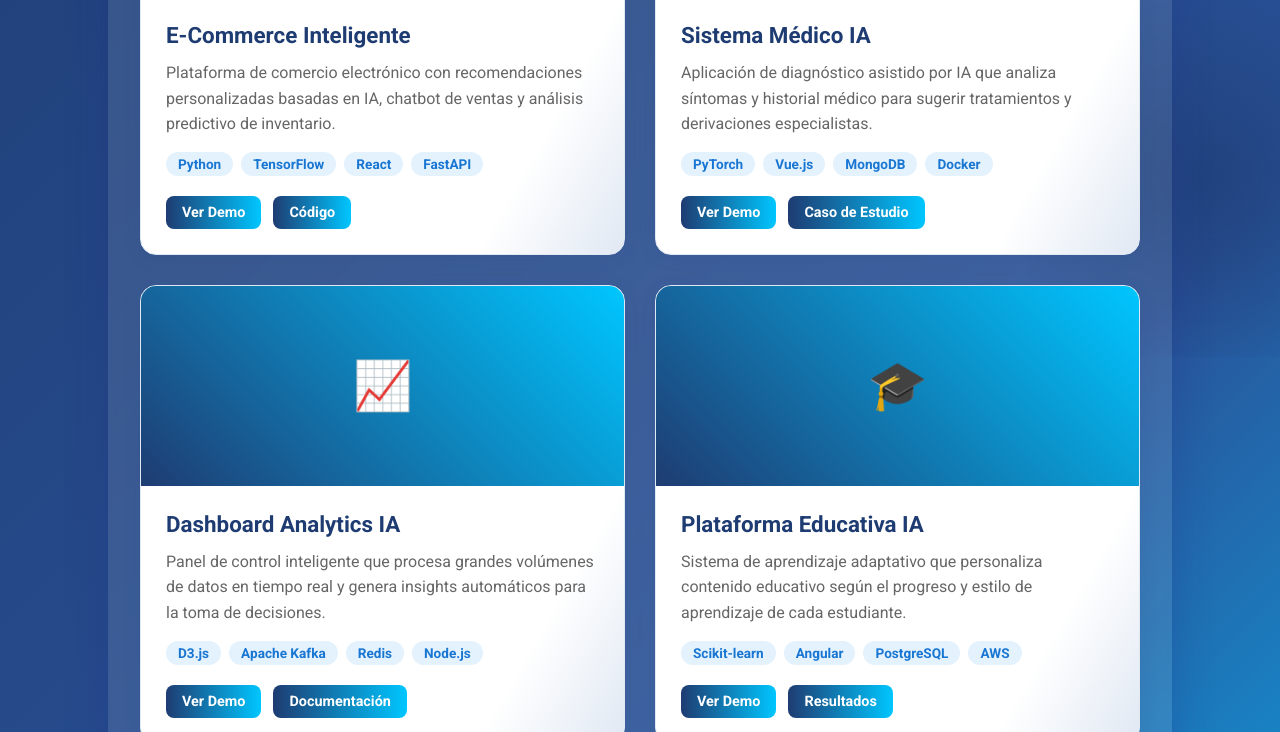
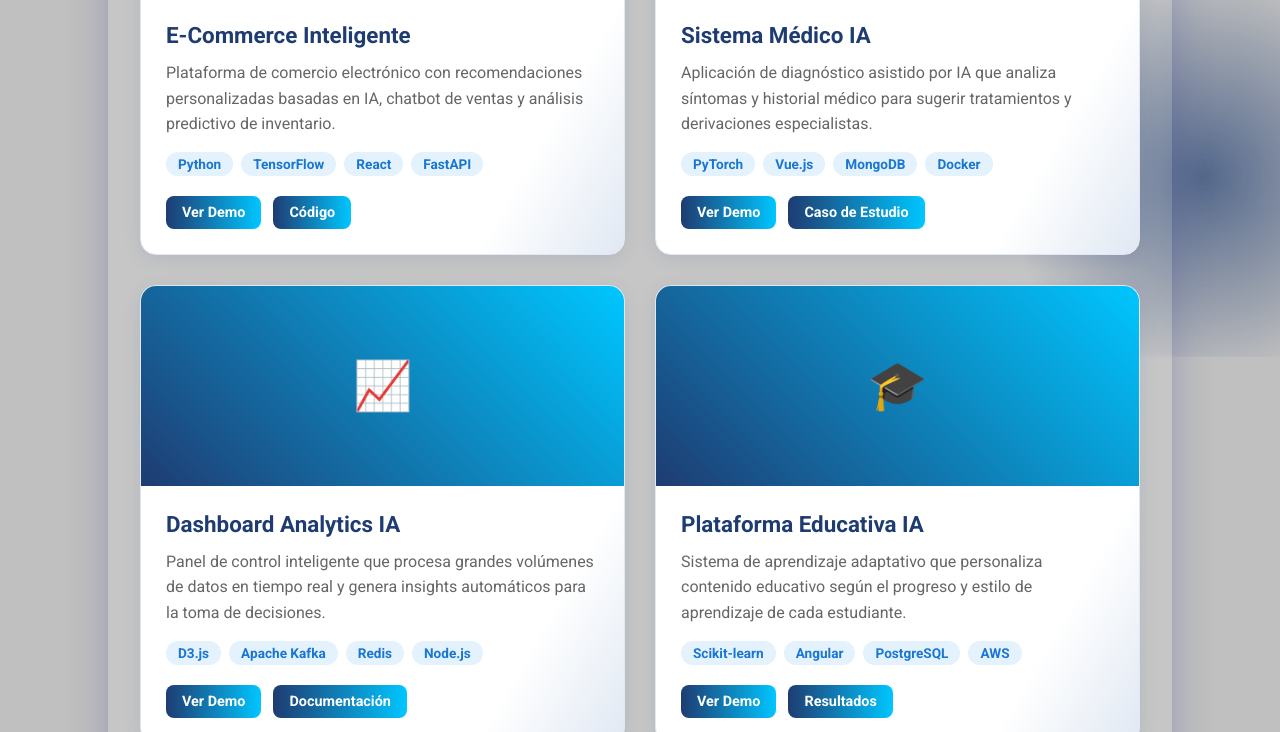
Before and after one commit to yovoyTecSRL/CTP-QUEPOS, a plain HTML site: page portafolio.html in a window 1280 px wide. Shown: the part 533-1265 px from the top of the page. Drawn offline with Linux system fonts and the light colour scheme.

Commit message:
Cambia background del portafolio a color sólido gris plata (#c0c0c0)

```diff
--- a/portafolio.html
+++ b/portafolio.html
@@ -10,7 +10,7 @@
             margin: 0;
             padding: 0;
             font-family: 'Roboto', Arial, sans-serif;
-            background: linear-gradient(135deg, #1e3c72 0%, #2a5298 60%, #00c6ff 100%);
+            background: #c0c0c0;
             min-height: 100vh;
             color: #fff;
             overflow-x: hidden;
```
